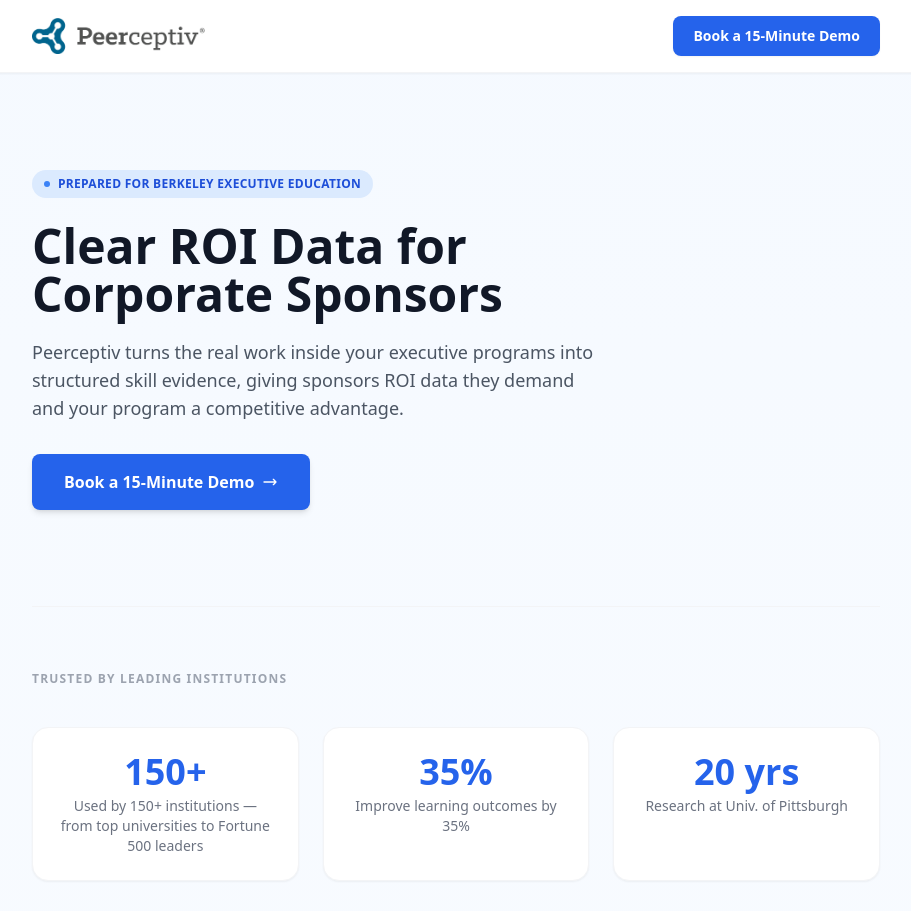
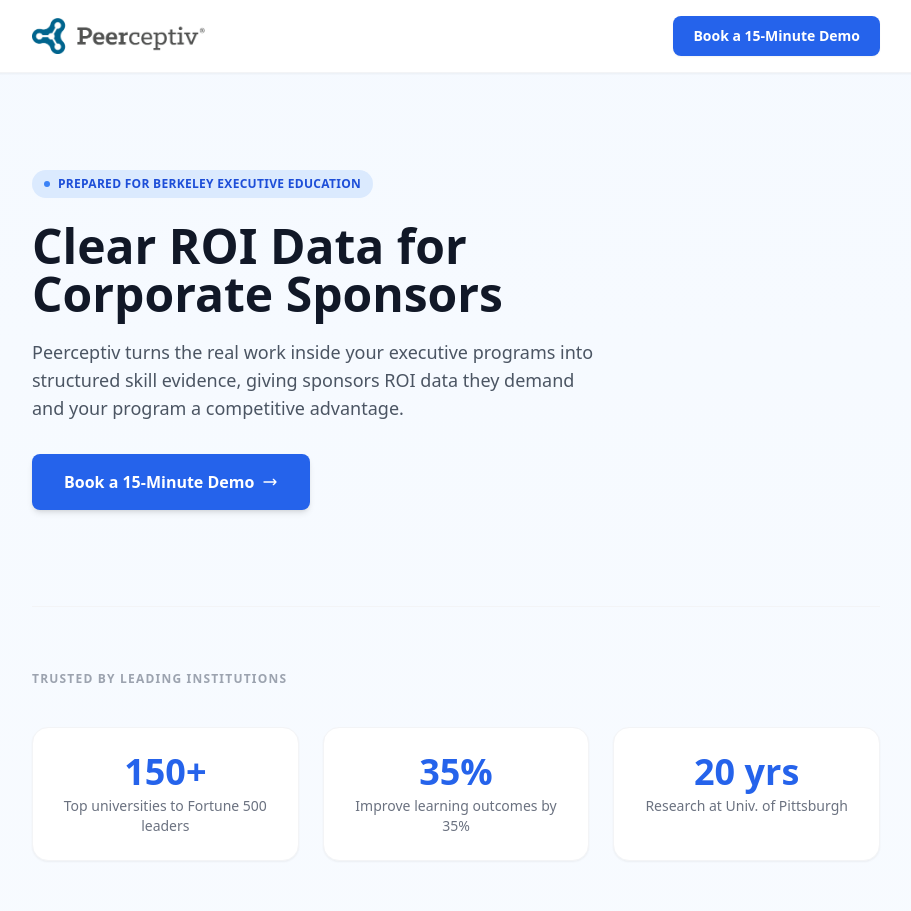
Before and after one commit to williammosey-cell/peerceptiv-pages, a Next.js app: page /berkeley in a window 1280 px wide. Shown: the top 911 px of the page, without its empty margins (184-1095 px from the left). Built offline with nearby package versions, Linux system fonts and the light colour scheme.

Commit message:
Shorten 150+ stat label

```diff
--- a/app/[school]/page.tsx
+++ b/app/[school]/page.tsx
@@ -116,7 +116,7 @@ export default function SchoolPage({ params }: { params: { school: string } }) {
             <div className="grid grid-cols-1 sm:grid-cols-3 gap-4 sm:gap-6 mb-10 sm:mb-12">
               <div className="rounded-2xl border border-gray-100 bg-white shadow-sm p-5 sm:p-6 text-center">
                 <p className="text-4xl font-bold text-blue-600 mb-1">150+</p>
-                <p className="text-sm text-gray-500">Used by 150+ institutions — from top universities to Fortune 500 leaders</p>
+                <p className="text-sm text-gray-500">Top universities to Fortune 500 leaders</p>
               </div>
               <div className="rounded-2xl border border-gray-100 bg-white shadow-sm p-5 sm:p-6 text-center">
                 <p className="text-4xl font-bold text-blue-600 mb-1">35%</p>
--- a/app/berkeley/page.tsx
+++ b/app/berkeley/page.tsx
@@ -85,7 +85,7 @@ export default function BerkeleyPage() {
             <div className="grid grid-cols-1 sm:grid-cols-3 gap-4 sm:gap-6 mb-10 sm:mb-12">
               <div className="rounded-2xl border border-gray-100 bg-white shadow-sm p-5 sm:p-6 text-center">
                 <p className="text-4xl font-bold text-blue-600 mb-1">150+</p>
-                <p className="text-sm text-gray-500">Used by 150+ institutions — from top universities to Fortune 500 leaders</p>
+                <p className="text-sm text-gray-500">Top universities to Fortune 500 leaders</p>
               </div>
               <div className="rounded-2xl border border-gray-100 bg-white shadow-sm p-5 sm:p-6 text-center">
                 <p className="text-4xl font-bold text-blue-600 mb-1">35%</p>
```
